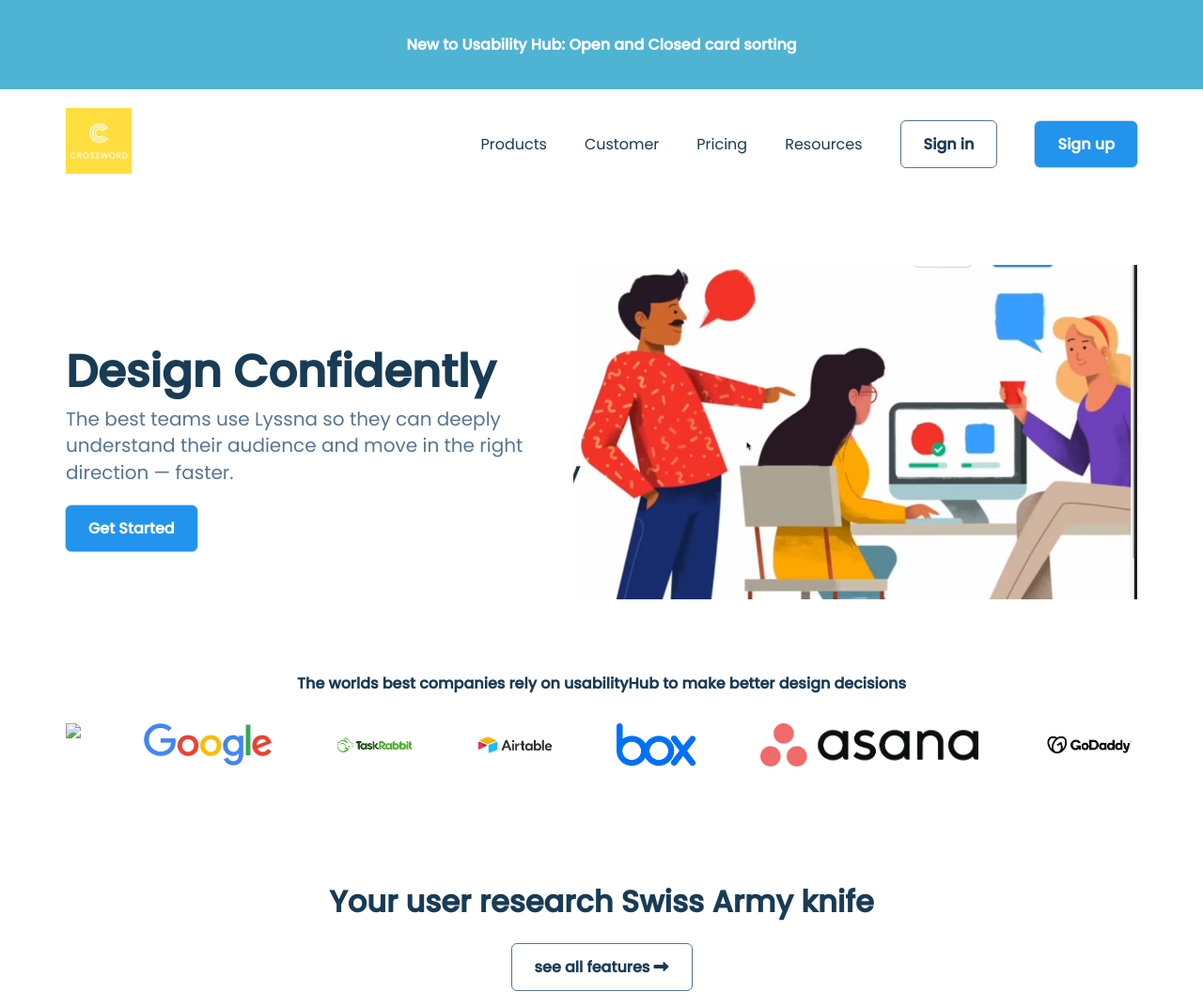
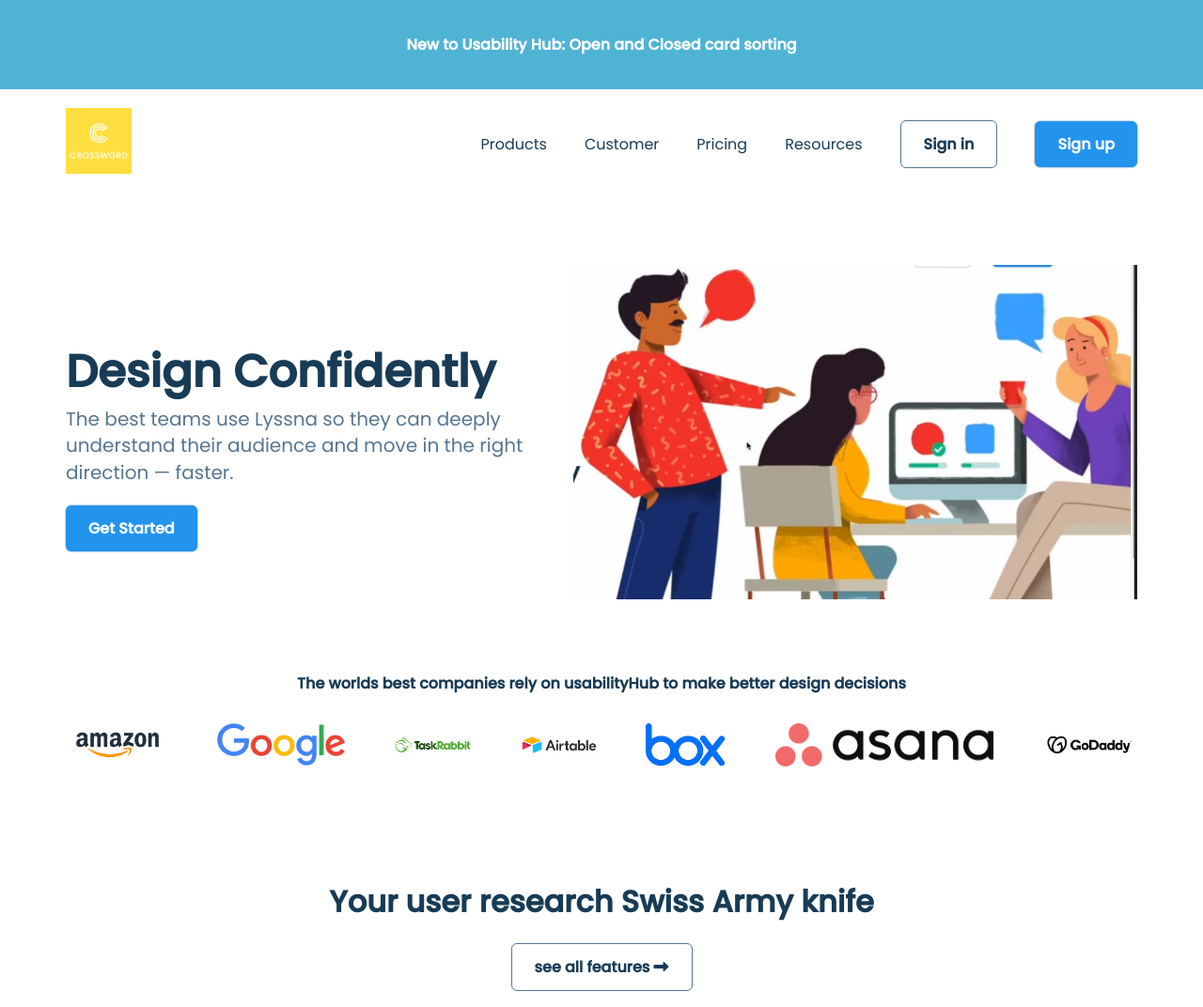
Before and after one commit to saiteja2048/handson, a plain HTML site: page index.html in a window 1280 px wide. Shown: the top 1072 px of the page at 94% size. Drawn offline with Linux system fonts and the light colour scheme; files whose address does not match are found by name.

Commit message:
Update index.html

```diff
--- a/index.html
+++ b/index.html
@@ -47,7 +47,7 @@
         <div class="container">
             <div class="small-bold-text companies-header">The worlds best companies rely on usabilityHub to make better design decisions</div>
             <div class="logos flex">
-                <img class="logo" src="./assets/logo1.png">
+                <img class="logo" src="logo1.png">
                 <img class="logo" src="./assets/logo2.png">
                 <img class="logo" src="./assets/logo3.png">
                 <img class="logo" src="./assets/logo4.png">
```
